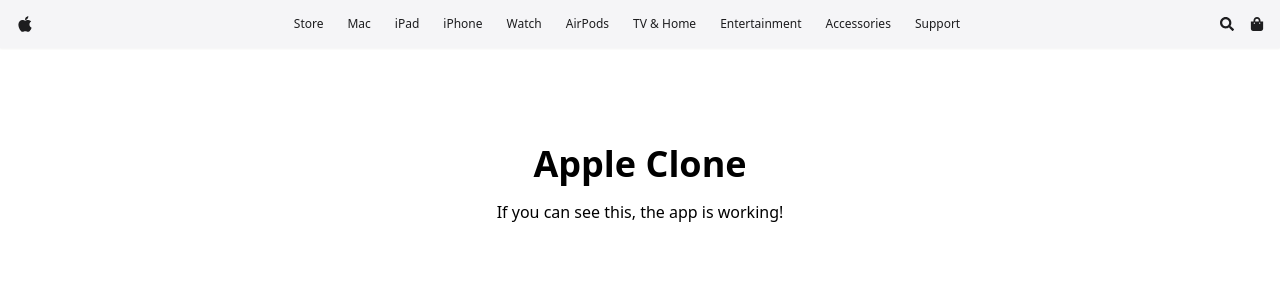
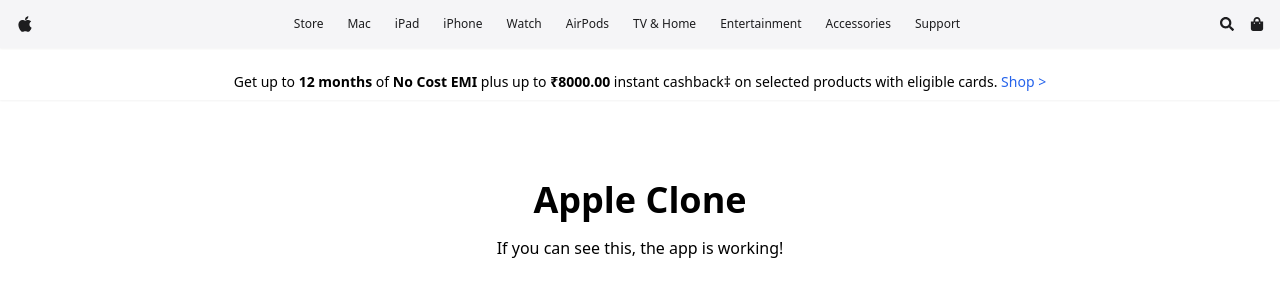
Before and after one commit to balawpugazh11/apple-clone, a React (Vite) app: page / in a window 1280 px wide. Shown: the top 300 px of the page. Built offline with nearby package versions, Linux system fonts and the light colour scheme; a web font is replaced by a local one.

Commit message:
Add back PromoBanner component for stepwise debugging

```diff
--- a/src/App.jsx
+++ b/src/App.jsx
@@ -1,11 +1,13 @@
 import "./App.css";
 import AppleNavbar from "./components/Navbar";
+import PromoBanner from "./components/PromoBanner";
 
 function App() {
   return (
     <>
       <AppleNavbar />
       <div className="pt-16">
+        <PromoBanner />
         <h1 className="text-4xl font-bold text-center mt-20">Apple Clone</h1>
         <p className="text-center mt-4">If you can see this, the app is working!</p>
       </div>
```
